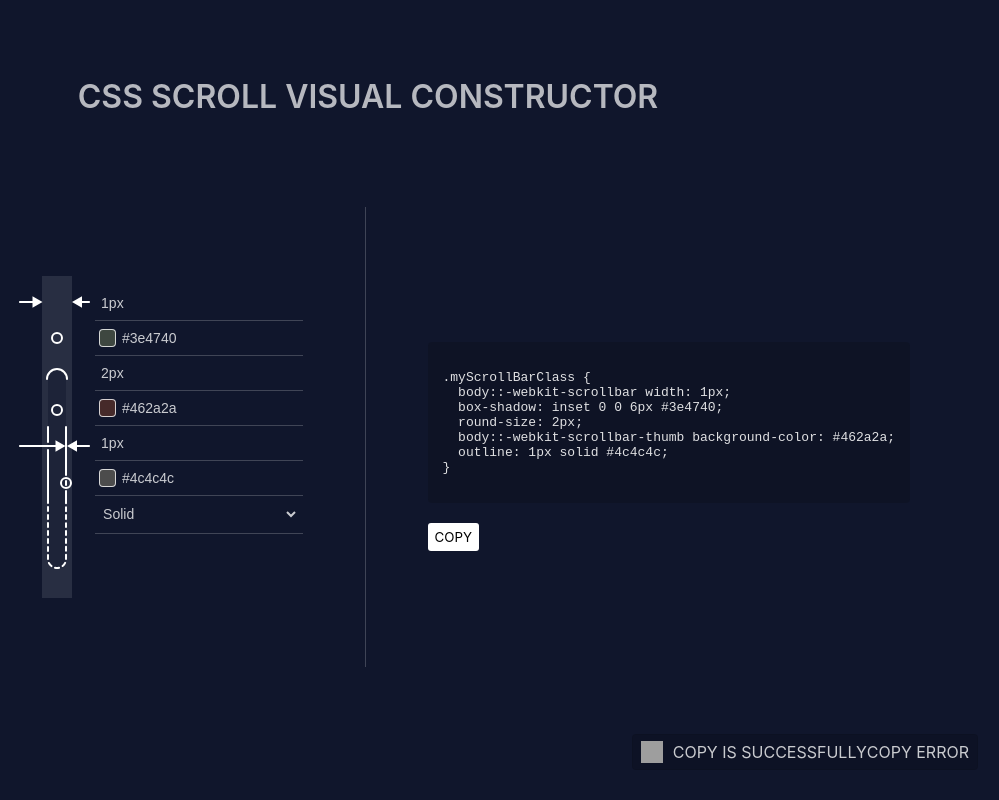
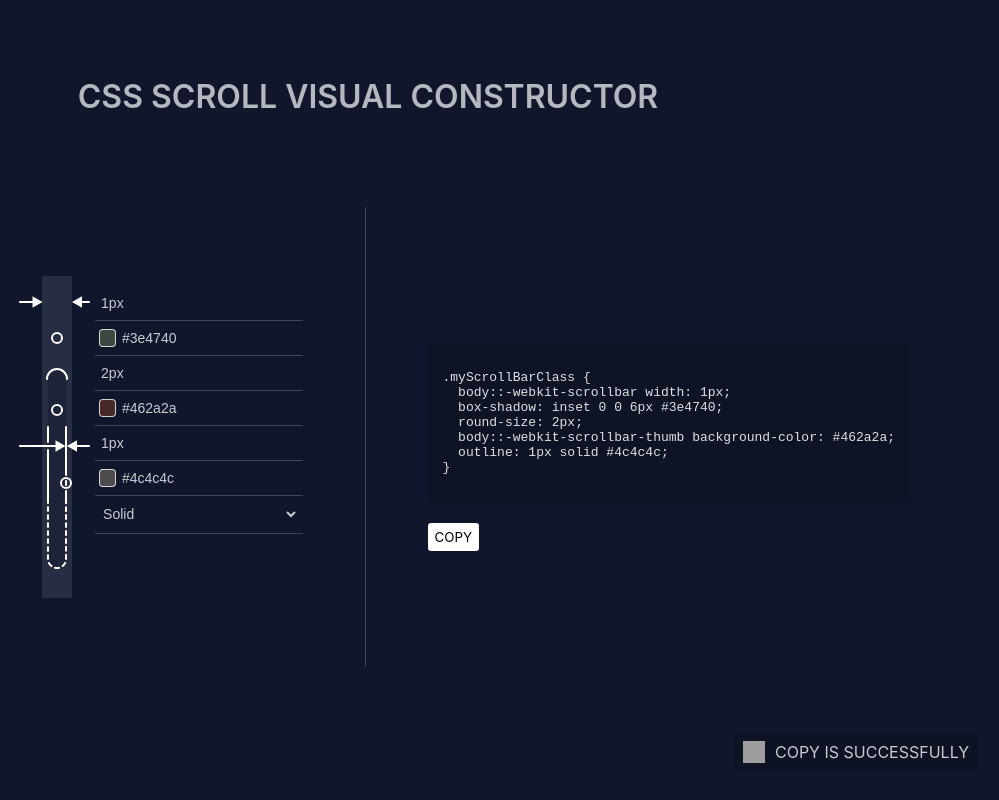
Before and after one commit to Dompower25/scroll-generator-react, a React (Vite) app: page / in a window 1280 px wide. Both pictures are taken after a click on the button "COPY". Shown: the whole page, without its empty margins (272-1271 px from the left). Built offline with nearby package versions, Linux system fonts and the light colour scheme; grey boxes are pictures that could not be loaded.

Commit message:
copy feature text

```diff
--- a/src/components/copy/CopyInfo/index.tsx
+++ b/src/components/copy/CopyInfo/index.tsx
@@ -10,19 +10,20 @@ const CopyInfo: FC<ICopyInfo> = (execution) => {
     <div className={style.copyWind}>
       <div className={style.shell}>
         {execution ? <img
-          v-if="execution"
           className={style.img}
           src="../../assets/copyWindow/copySuccessfully.svg"
           alt="copy"
         /> : <img
-          v-else
           className={style.img}
           src="../../assets/copyWindow/copyUnsuccessfully.svg"
           alt="copy"
         />
         }
-        <div v-if="execution" className={style.textInformation}>copy is successfully</div>
-        <div v-else className={style.textInformation}>copy error</div>
+        {
+          execution ? <div className={style.textInformation}>copy is successfully</div> : <div className={style.textInformation}>copy error</div>
+        }
+
+
       </div>
     </div>
   )
--- a/src/components/wrapper/index.tsx
+++ b/src/components/wrapper/index.tsx
@@ -50,16 +50,12 @@ const Wrapper = ({ }) => {
     try {
       await navigator.clipboard.writeText(text);
       setExecutionCopy(true)
-      setShowCopyInfo(true)
     } catch (err) {
       setExecutionCopy(false)
+    } finally {
       setShowCopyInfo(true)
     }
   };
-
-  const copy = () => {
-
-  }
 
   return (
     <div className={styles.wrapper}>
@@ -109,9 +105,7 @@ const Wrapper = ({ }) => {
           <SButton innerText='copy' clickAction={copyTextToClipboard} actionArgs={cssClass}/>
         </div>
       </div>
-
           {showCopyInfo ? <CopyInfo execution={executionCopy}/> : null}
-
     </div>
   )
 }
```
